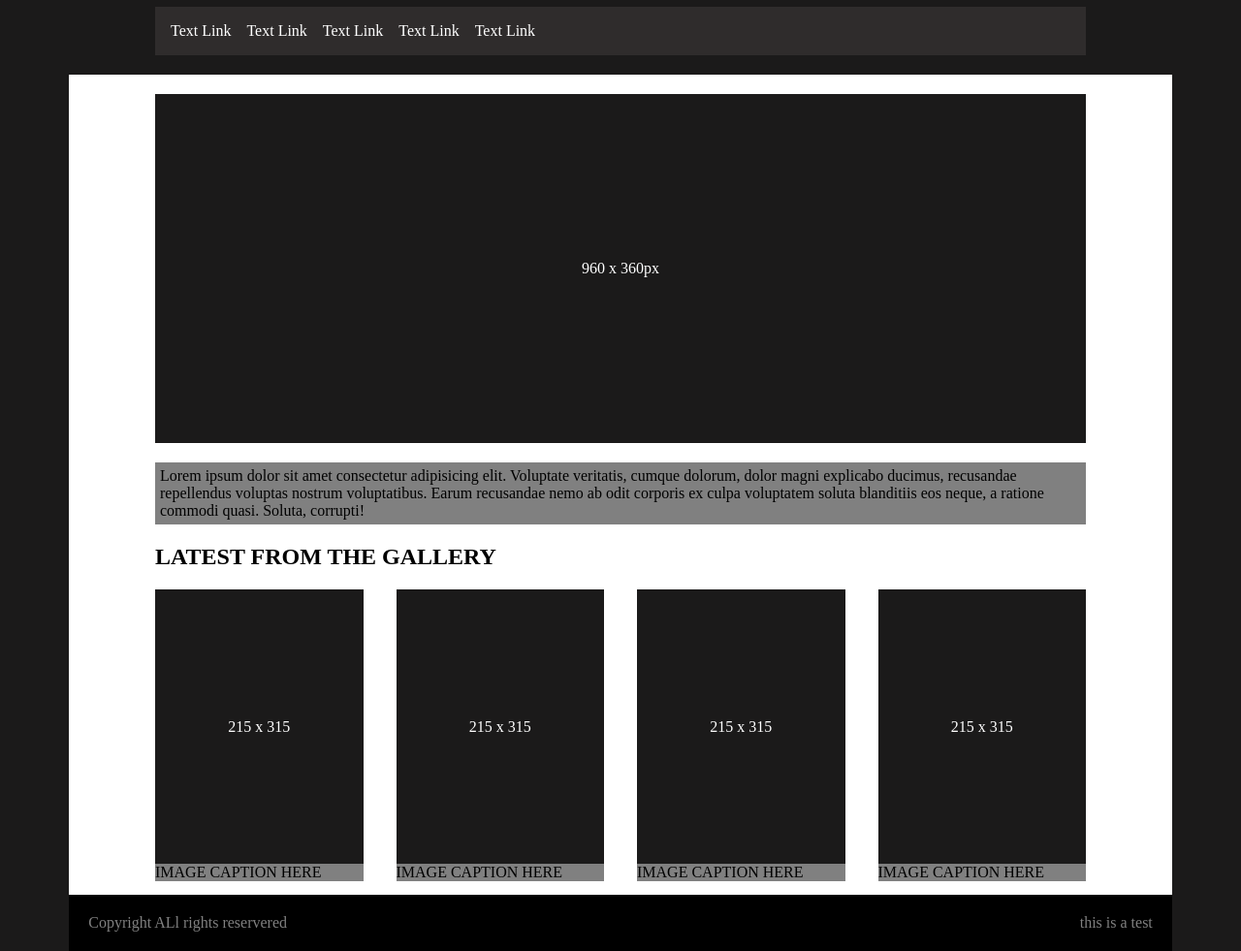
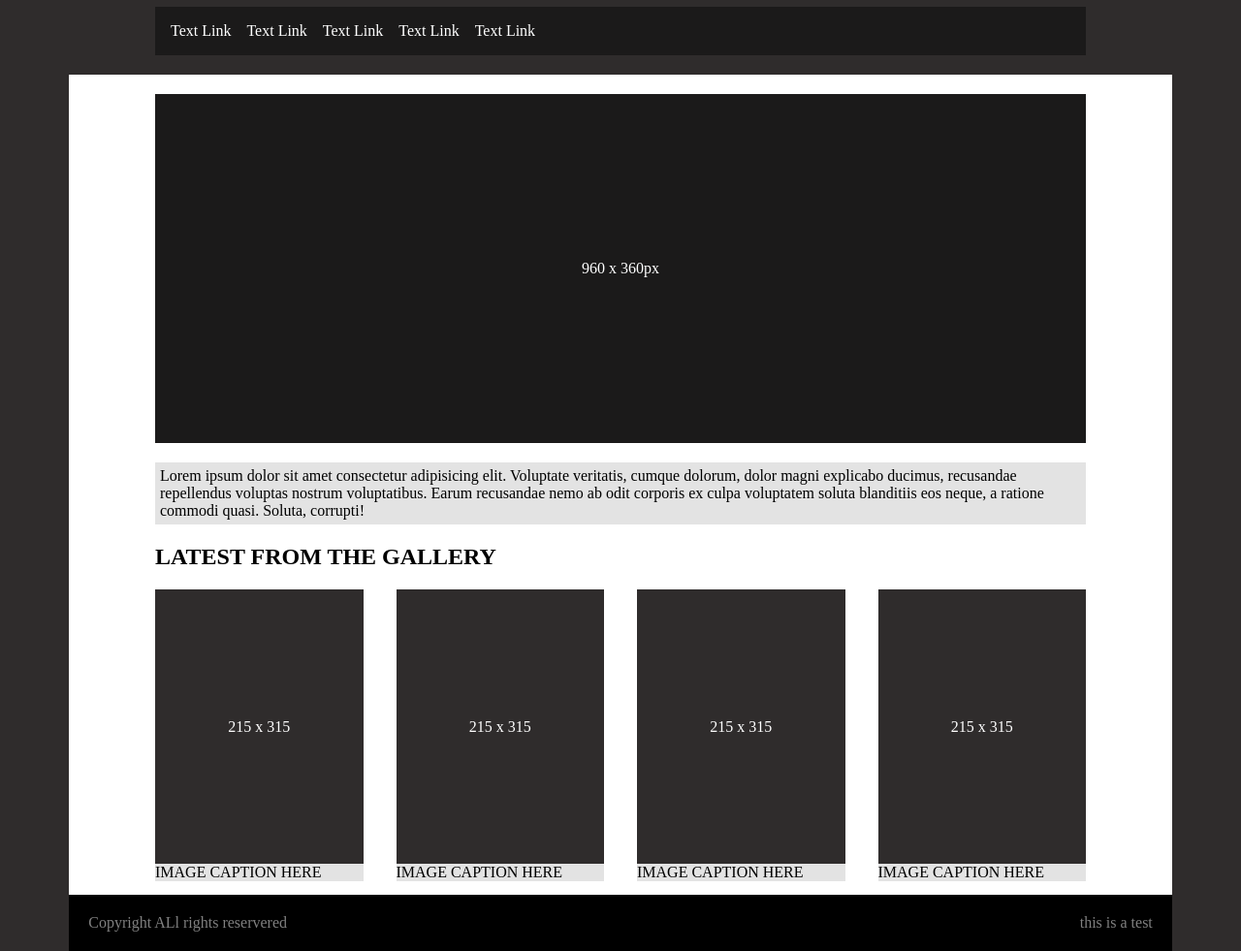
Before and after one commit to anuj1317/webpage, a plain HTML site: page index.html in a window 1280 px wide. Shown: the part 101-1082 px from the top of the page at 97% size. Drawn offline with Linux system fonts and the light colour scheme.

Commit message:
background colour

```diff
--- a/style.css
+++ b/style.css
@@ -1,5 +1,5 @@
 body {
-  background-color: #1b1a1a;
+  background-color: #2f2c2c;
   color: white;
 }
 * {
@@ -22,7 +22,7 @@ header h1 {
   list-style: none;
   padding: 8px;
   width: 960px;
-  background: #2f2c2c;
+  background: #1b1a1a;
   margin: 0 auto;
 }
 .toolbar span {
@@ -56,7 +56,7 @@ header h1 {
   margin: 0 auto;
   margin-top: 20px;
   padding: 5px;
-  background-color: gray;
+  background-color: rgb(227, 227, 227);
   color: black;
 }
 .gallery h2 {
@@ -80,7 +80,7 @@ header h1 {
   height: 315px;
 }
 .item-pic {
-  background: #1b1a1a;
+  background: #2f2c2c;
   color: white;
   height: 90%;
   display: flex;
@@ -89,7 +89,7 @@ header h1 {
 }
 .item-cap {
   text-transform: uppercase;
-  background-color: gray;
+  background-color: rgb(227, 227, 227);
   color: black;
 }
 footer {
```
